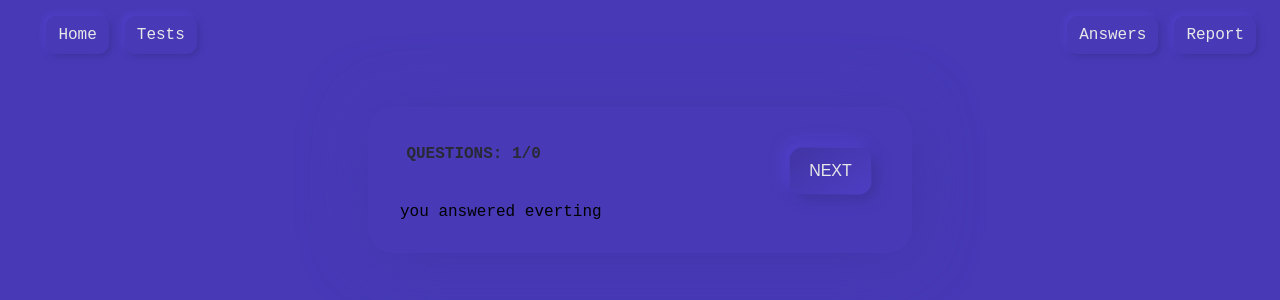
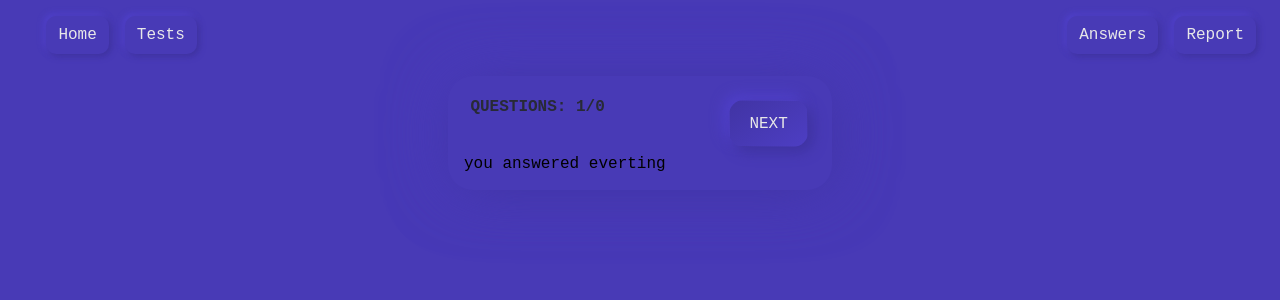
Before and after one commit to dragoslavIvkovic/Test-your-JS-skills---NEXT.JS-REDUX-MONGODB, a Next.js app: page /Answers in a window 1280 px wide. Shown: the top 300 px of the page. Built offline with nearby package versions, Linux system fonts and the light colour scheme.

Commit message:
BUG bootom ovelap page, reset everthingon play again, added normalize

```diff
--- a/package.json
+++ b/package.json
@@ -21,6 +21,7 @@
     "next": "^12.2.2",
     "next-redux-wrapper": "^7.0.5",
     "nodemailer": "^6.7.7",
+    "normalize.css": "^8.0.1",
     "react": "^18.2.0",
     "react-dom": "^18.2.0",
     "react-hook-form": "^7.33.1",
@@ -35,7 +36,7 @@
     "eslint-config-next": "12.1.0",
     "eslint-config-prettier": "8.5.0",
     "prettier": "^2.7.1"
-   },
+  },
   "lint-staged": {
     "./*/**/*.{js,jsx,ts,tsx}": [
       "npm run prettier:fix",
--- a/pages/Answers.js
+++ b/pages/Answers.js
@@ -2,7 +2,7 @@
 /* eslint-disable eqeqeq */
 import React, { useState } from "react";
 import { useSelector } from "react-redux";
-import { PrismLight as SyntaxHighlighter} from 'react-syntax-highlighter';
+import { PrismLight as SyntaxHighlighter } from "react-syntax-highlighter";
 import { dracula } from "react-syntax-highlighter/dist/cjs/styles/prism";
 import styles from "../styles/Elements.module.css";
 
@@ -34,7 +34,7 @@ function Answers() {
             next
           </button>
         </div>
-        <div className={styles.code}>
+
         {!wrongQ.length ? (
           "you answered everting"
         ) : remainingQuestions == 0 ? (
@@ -43,12 +43,16 @@ function Answers() {
           <>
             <SyntaxHighlighter
               lineProps={{
-                  style: { wordBreak: "break-all", whiteSpace: "pre-wrap" },
+                style: {
+                  wordBreak: "break-all",
+                  whiteSpace: "pre-wrap",
+                  width: "50px",
+                },
               }}
               language="javascript"
               style={dracula}
               wrapLines={true}
-
+              className={styles.highlighter}
             >
               {wrongQ[currentQuestions]?.code}
             </SyntaxHighlighter>
@@ -71,7 +75,6 @@ function Answers() {
         )}
       </div>
     </div>
-    </div>
   );
 }
 
--- a/pages/_app.js
+++ b/pages/_app.js
@@ -5,7 +5,7 @@ import { persistStore } from "redux-persist";
 import store from "../store/store";
 import Header from "../components/Header";
 import Head from "next/head";
-
+import 'normalize.css';
 const persistor = persistStore(store);
 
 export default function MyApp({ Component, pageProps }) {
--- a/styles/Elements.module.css
+++ b/styles/Elements.module.css
@@ -1,35 +1,7 @@
 .containerQuestions {
   display: grid;
   justify-content: center;
-}
-
-/* @media (min-width:600px) {
-  .block{
-width: 30vw;
-
-  }
-
-
-} */
-
-.block {
-  display: grid;
-  justify-content: center;
-  border-radius: 25px;
-  background: var(--main-bg-purple);
-  box-shadow: 2px 2px 60px #3d319b, -2px -2px 60px #5343d1;
-
-  height: max-content;
-  padding: 2rem;
-  margin: 2rem;
-}
-
-.code {
-  display: block;
-
-  height: max-content;
-  align-items: center;
-  justify-content: center;
+  margin-bottom: 2rem;
 }
 
 .answer {
@@ -67,7 +39,9 @@ width: 30vw;
   transition: all 0.3s;
   background: var(--main-bg-black);
   height: 3vh;
-  padding: 0.2rem;
+  margin: 0.3rem 0;
+  margin-left: 0.4em;
+  padding: 0.3em 0.7em;
   box-shadow: 2px 2px 6px #3d319b, -2px -2px 6px #5343d1;
 }
 
@@ -116,7 +90,6 @@ width: 30vw;
 
 .link:active {
   font-weight: bold;
-
   box-shadow: inset 5px 5px 14px #3f33a0, inset -5px -5px 14px #5141cc;
 }
 
@@ -132,6 +105,7 @@ width: 30vw;
 
 .nextBtn {
   align-items: center;
+
   border: 0;
   border-radius: 15px;
   box-sizing: border-box;
@@ -193,14 +167,15 @@ width: 30vw;
   padding: 0.3rem;
 }
 .correctTextExplanation {
-  color:#13141b;
+  color: #13141b;
   font-weight: 900;
+
   padding: 0.3rem;
   font-size: 1em;
 }
 
-.questionText{
-  font-size:1em;
+.questionText {
+  font-size: 1em;
   font-weight: 900;
   text-transform: uppercase;
 }
@@ -257,11 +232,13 @@ width: 30vw;
 }
 
 .scoreSection {
-  font-size: 3rem;
+  display: inline-block;
+  text-align: center;
+  font-size: 3em;
   border-radius: 7px;
   font-weight: 900;
   padding: 0.5em;
-  color: var(--main-bg-black);
+  color: #13141b;
   background: var(--main-bg-purple);
   box-shadow: 5px 5px 14px #3f33a0, -5px -5px 14px #5141cc;
   text-shadow: 4px -4px 8px #372c8a, -4px 4px 8px #5948e2;
@@ -273,24 +250,58 @@ width: 30vw;
   font-size: 3rem;
 } */
 
-.scoreSection {
-  display: inline;
-}
-
 .container {
   display: grid;
   justify-content: center;
 }
 
+.block {
+
+  width: 30vw;
+  border-radius: 25px;
+  background: var(--main-bg-purple);
+  box-shadow: 2px 2px 60px #3d319b, -2px -2px 60px #5343d1;
+  height: max-content;
+  padding:1rem;
+}
+
+/* .block {
+  display: grid;
+  justify-content: center;
+  border-radius: 25px;
+  background: var(--main-bg-purple);
+  box-shadow: 2px 2px 60px #3d319b, -2px -2px 60px #5343d1;
+
+  height: max-content;
+
+
+} */
+
+@media (min-width: 1000px) {
+  .block {
+    width: 30vw;
+  }
+}
+
+@media (max-width: 1000px) {
+  .block {
+    width: 60vw;
+  }
+}
+
 .code {
-  width: 30rem;
-  height: max-content;
-  align-items: center;
-  justify-content: center;
+  align-items: center;justify-content: center;
+  width:30vw;
+   color: red;
+
+    }
+
+.highlighter {
+  height: fit-content;
 }
 
 .answer_section {
-  width: 30rem;
+  width: 30vw;
 }
 
 .answer {
```
Also changed, not shown: pages/Test.js (+20 -24 lines), 1 other file (tests, documents, lock files or other folders). Lines whose indentation alone changed are shown as unchanged.
